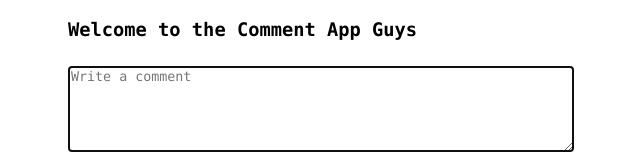
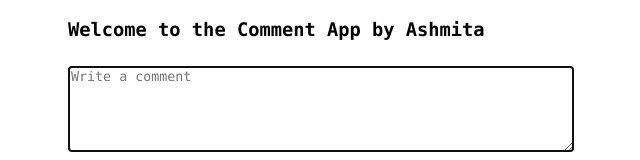
Before and after one commit to AsmiGitHub/test_as, a React (Create React App) app: page / in a window 1280 px wide. Shown: the top 160 px of the page, without its empty margins (319-959 px from the left). Built offline with nearby package versions, Linux system fonts and the light colour scheme.

Commit message:
Changed in the header

```diff
--- a/src/components/Header.js
+++ b/src/components/Header.js
@@ -6,7 +6,7 @@ const Header = () => {
         <div>
 
             <div className="HeaderDiv">
-            <h3>Welcome to the Comment App Guys</h3>
+            <h3>Welcome to the Comment App by Ashmita</h3>
             </div>
             </div>
 )};
```
